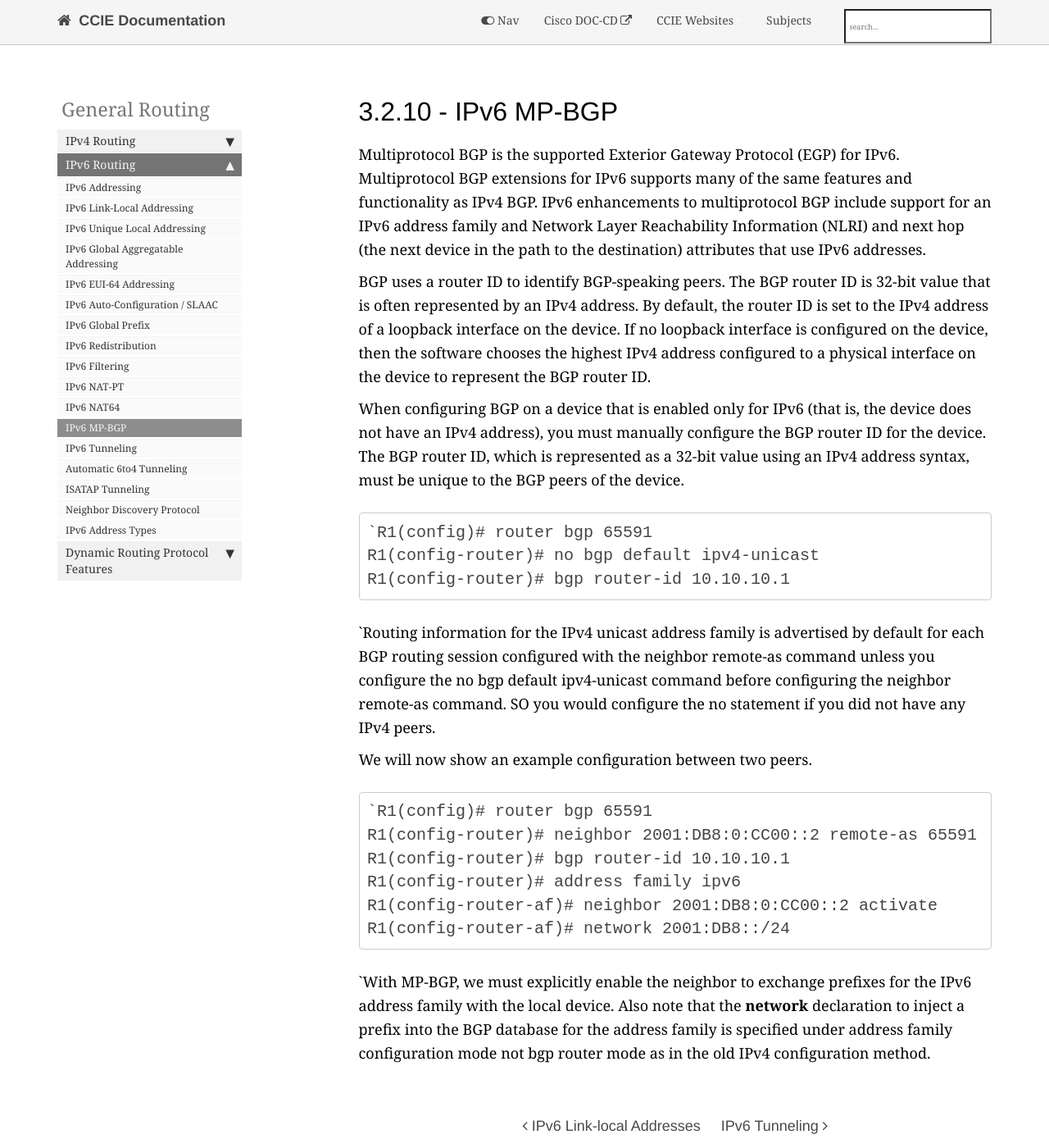
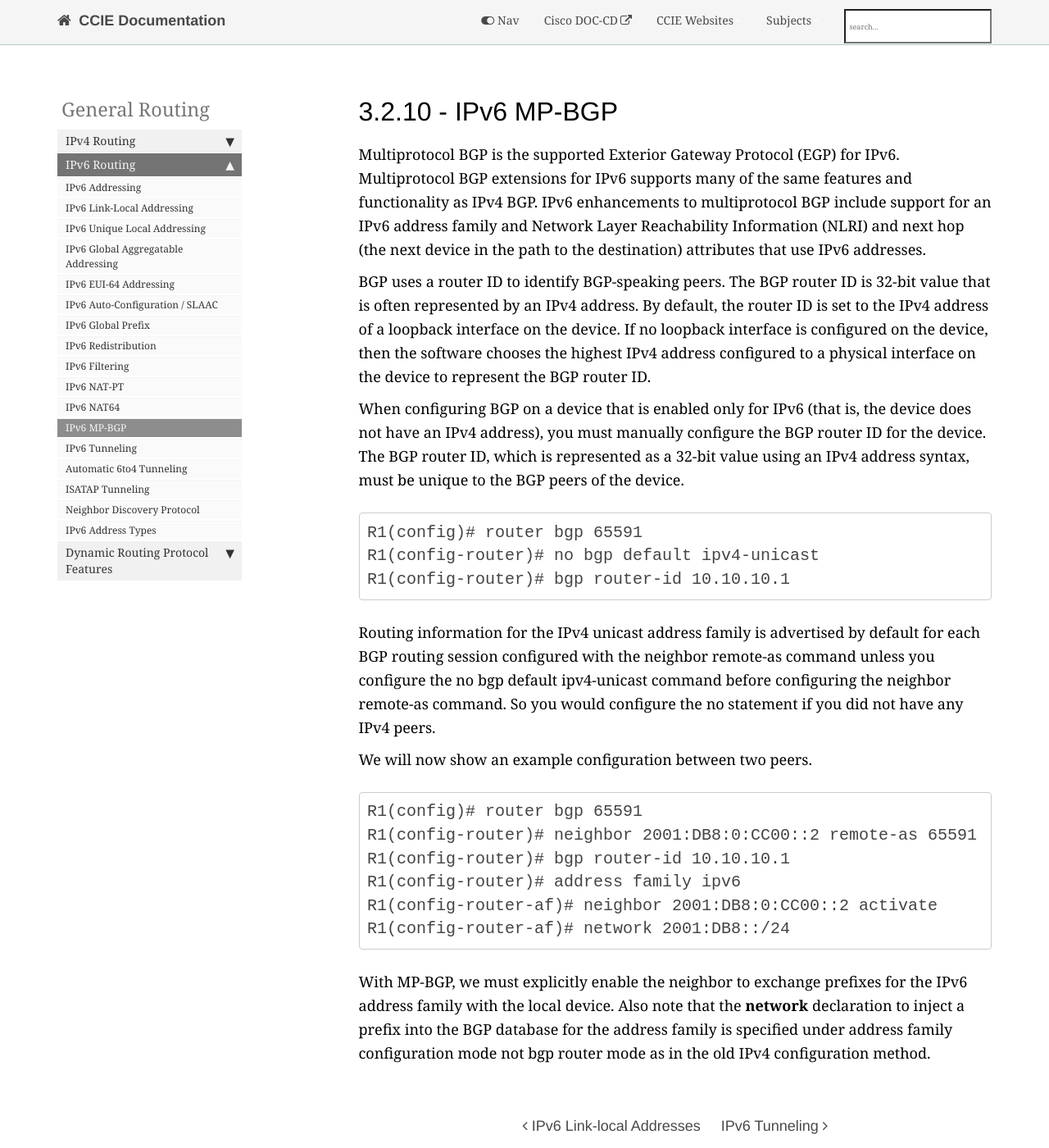
Before and after one commit to bsrandall/CCIE, a Jekyll site: the page built from pages/general-routing/3.2.10.md, in a window 1280 px wide and 1400 px high. Shown: the whole window at 82% size. Built offline with Jekyll 4.4.1, drawn with Linux system fonts in a browser that asks for light colours; nearby versions of some CDN libraries; comment, search, counter and statistics services are not loaded.

Commit message:
05-11-2017 2

````diff
--- a/pages/general-routing/3.2.10.md
+++ b/pages/general-routing/3.2.10.md
@@ -16,19 +16,19 @@ BGP uses a router ID to identify BGP-speaking peers. The BGP router ID is 32-bit
 
 When configuring BGP on a device that is enabled only for IPv6 (that is, the device does not have an IPv4 address), you must manually configure the BGP router ID for the device. The BGP router ID, which is represented as a 32-bit value using an IPv4 address syntax, must be unique to the BGP peers of the device.
 ```
-`R1(config)# router bgp 65591
+R1(config)# router bgp 65591
 R1(config-router)# no bgp default ipv4-unicast
 R1(config-router)# bgp router-id 10.10.10.1
 ```
-`Routing information for the IPv4 unicast address family is advertised by default for each BGP routing session configured with the neighbor remote-as command unless you configure the no bgp default ipv4-unicast command before configuring the neighbor remote-as command. SO you would configure the no statement if you did not have any IPv4 peers.
+Routing information for the IPv4 unicast address family is advertised by default for each BGP routing session configured with the neighbor remote-as command unless you configure the no bgp default ipv4-unicast command before configuring the neighbor remote-as command. So you would configure the no statement if you did not have any IPv4 peers.
 
 We will now show an example configuration between two peers.
 ```
-`R1(config)# router bgp 65591
+R1(config)# router bgp 65591
 R1(config-router)# neighbor 2001:DB8:0:CC00::2 remote-as 65591
 R1(config-router)# bgp router-id 10.10.10.1
 R1(config-router)# address family ipv6
 R1(config-router-af)# neighbor 2001:DB8:0:CC00::2 activate
 R1(config-router-af)# network 2001:DB8::/24
 ```
-`With MP-BGP, we must explicitly enable the neighbor to exchange prefixes for the IPv6 address family with the local device. Also note that the **network** declaration to inject a prefix into the BGP database for the address family is specified under address family configuration mode not bgp router mode as in the old IPv4 configuration method.
+With MP-BGP, we must explicitly enable the neighbor to exchange prefixes for the IPv6 address family with the local device. Also note that the **network** declaration to inject a prefix into the BGP database for the address family is specified under address family configuration mode not bgp router mode as in the old IPv4 configuration method.
````
Also changed, not shown: pages/general-routing/3.2.11.md (+12 -14 lines), pages/general-routing/3.2.9b.md (+5 -3 lines).
